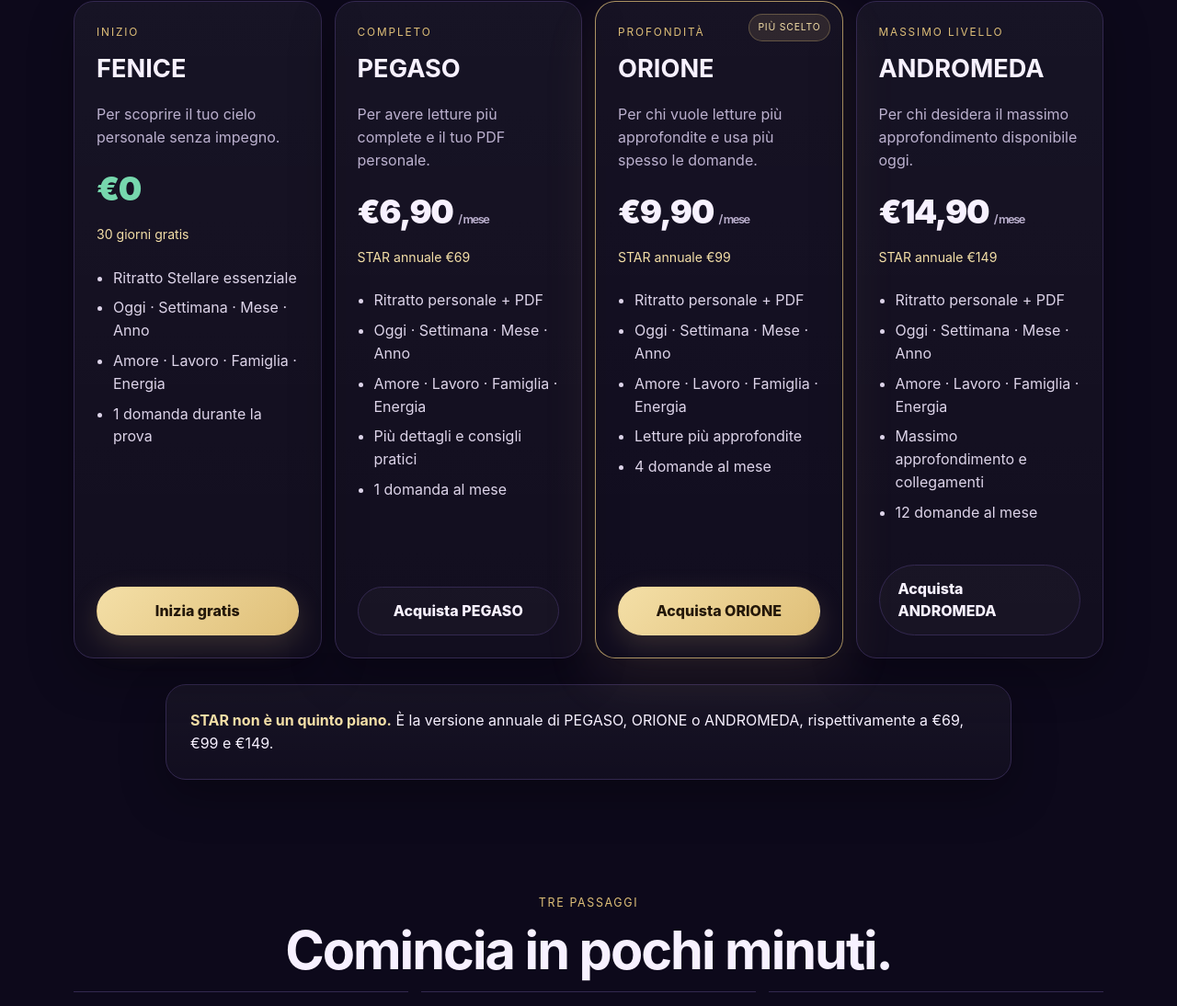
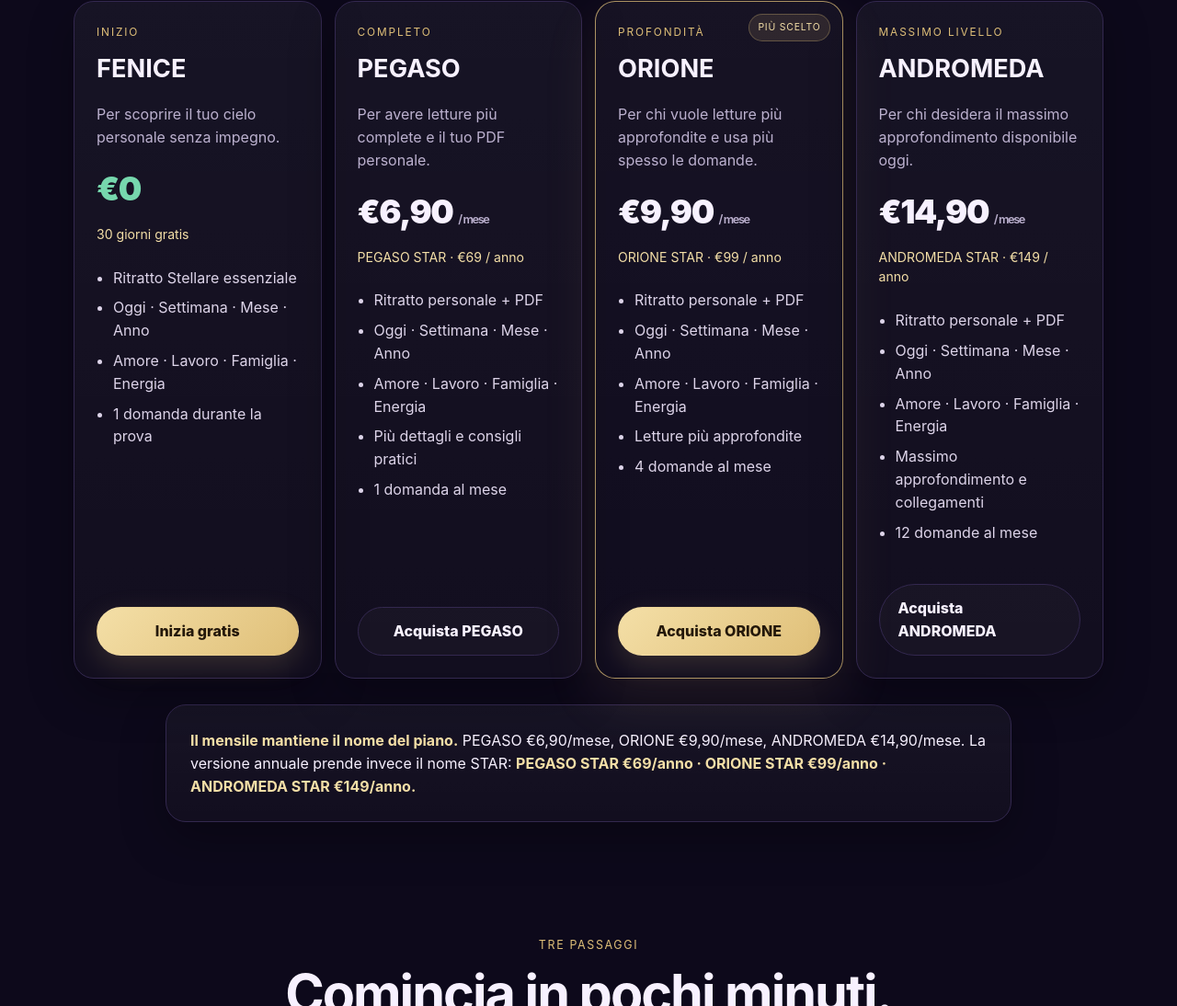
Before and after one commit to VitoPerillo/VitoPerillo.github.io, a website: page ritratto-stellare/index.html in a window 1280 px wide. Shown: the part 1653-2747 px from the top of the page at 92% size. Drawn offline with Linux system fonts and the light colour scheme.

Commit message:
Clarify STAR product naming

```diff
--- a/ritratto-stellare/index.html
+++ b/ritratto-stellare/index.html
@@ -72,45 +72,45 @@
       </article>
       <article class="plan">
         <span class="mini">Completo</span><h3>PEGASO</h3><p class="tag">Per avere letture più complete e il tuo PDF personale.</p>
-        <div class="price">€6,90 <small>/ mese</small></div><div class="annual">STAR annuale €69</div>
+        <div class="price">€6,90 <small>/ mese</small></div><div class="annual">PEGASO STAR · €69 / anno</div>
         <ul><li>Ritratto personale + PDF</li><li>Oggi · Settimana · Mese · Anno</li><li>Amore · Lavoro · Famiglia · Energia</li><li>Più dettagli e consigli pratici</li><li>1 domanda al mese</li></ul>
         <details class="buy-split">
           <summary class="btn btn-ghost">Acquista PEGASO</summary>
           <div class="buy-options">
             <a class="btn btn-primary" href="https://www.yoganostress.it/staging-gestionale/il-mio-cielo/?buy=pegaso&cadence=monthly#rs-piani-dashboard">Mensile · €6,90</a>
-            <a class="btn btn-ghost" href="https://www.yoganostress.it/staging-gestionale/il-mio-cielo/?buy=pegaso&cadence=annual#rs-piani-dashboard">STAR annuale · €69</a>
+            <a class="btn btn-ghost" href="https://www.yoganostress.it/staging-gestionale/il-mio-cielo/?buy=pegaso&cadence=annual#rs-piani-dashboard">PEGASO STAR · €69 / anno</a>
             <p class="buy-note">Scegli la durata e continua all'acquisto.</p>
           </div>
         </details>
       </article>
       <article class="plan pop">
         <span class="badge">Più scelto</span><span class="mini">Profondità</span><h3>ORIONE</h3><p class="tag">Per chi vuole letture più approfondite e usa più spesso le domande.</p>
-        <div class="price">€9,90 <small>/ mese</small></div><div class="annual">STAR annuale €99</div>
+        <div class="price">€9,90 <small>/ mese</small></div><div class="annual">ORIONE STAR · €99 / anno</div>
         <ul><li>Ritratto personale + PDF</li><li>Oggi · Settimana · Mese · Anno</li><li>Amore · Lavoro · Famiglia · Energia</li><li>Letture più approfondite</li><li>4 domande al mese</li></ul>
         <details class="buy-split">
           <summary class="btn btn-primary">Acquista ORIONE</summary>
           <div class="buy-options">
             <a class="btn btn-primary" href="https://www.yoganostress.it/staging-gestionale/il-mio-cielo/?buy=orione&cadence=monthly#rs-piani-dashboard">Mensile · €9,90</a>
-            <a class="btn btn-ghost" href="https://www.yoganostress.it/staging-gestionale/il-mio-cielo/?buy=orione&cadence=annual#rs-piani-dashboard">STAR annuale · €99</a>
+            <a class="btn btn-ghost" href="https://www.yoganostress.it/staging-gestionale/il-mio-cielo/?buy=orione&cadence=annual#rs-piani-dashboard">ORIONE STAR · €99 / anno</a>
             <p class="buy-note">Scegli la durata e continua all'acquisto.</p>
           </div>
         </details>
       </article>
       <article class="plan">
         <span class="mini">Massimo livello</span><h3>ANDROMEDA</h3><p class="tag">Per chi desidera il massimo approfondimento disponibile oggi.</p>
-        <div class="price">€14,90 <small>/ mese</small></div><div class="annual">STAR annuale €149</div>
+        <div class="price">€14,90 <small>/ mese</small></div><div class="annual">ANDROMEDA STAR · €149 / anno</div>
         <ul><li>Ritratto personale + PDF</li><li>Oggi · Settimana · Mese · Anno</li><li>Amore · Lavoro · Famiglia · Energia</li><li>Massimo approfondimento e collegamenti</li><li>12 domande al mese</li></ul>
         <details class="buy-split">
           <summary class="btn btn-ghost">Acquista ANDROMEDA</summary>
           <div class="buy-options">
             <a class="btn btn-primary" href="https://www.yoganostress.it/staging-gestionale/il-mio-cielo/?buy=andromeda&cadence=monthly#rs-piani-dashboard">Mensile · €14,90</a>
-            <a class="btn btn-ghost" href="https://www.yoganostress.it/staging-gestionale/il-mio-cielo/?buy=andromeda&cadence=annual#rs-piani-dashboard">STAR annuale · €149</a>
+            <a class="btn btn-ghost" href="https://www.yoganostress.it/staging-gestionale/il-mio-cielo/?buy=andromeda&cadence=annual#rs-piani-dashboard">ANDROMEDA STAR · €149 / anno</a>
             <p class="buy-note">Scegli la durata e continua all'acquisto.</p>
           </div>
         </details>
       </article>
     </div>
-    <div class="note"><strong>STAR non è un quinto piano.</strong> È la versione annuale di PEGASO, ORIONE o ANDROMEDA, rispettivamente a €69, €99 e €149.</div>
+    <div class="note"><strong>Il mensile mantiene il nome del piano.</strong> PEGASO €6,90/mese, ORIONE €9,90/mese, ANDROMEDA €14,90/mese. La versione annuale prende invece il nome STAR: <strong>PEGASO STAR €69/anno · ORIONE STAR €99/anno · ANDROMEDA STAR €149/anno.</strong></div>
   </section>
 
   <section class="wrap">
```
